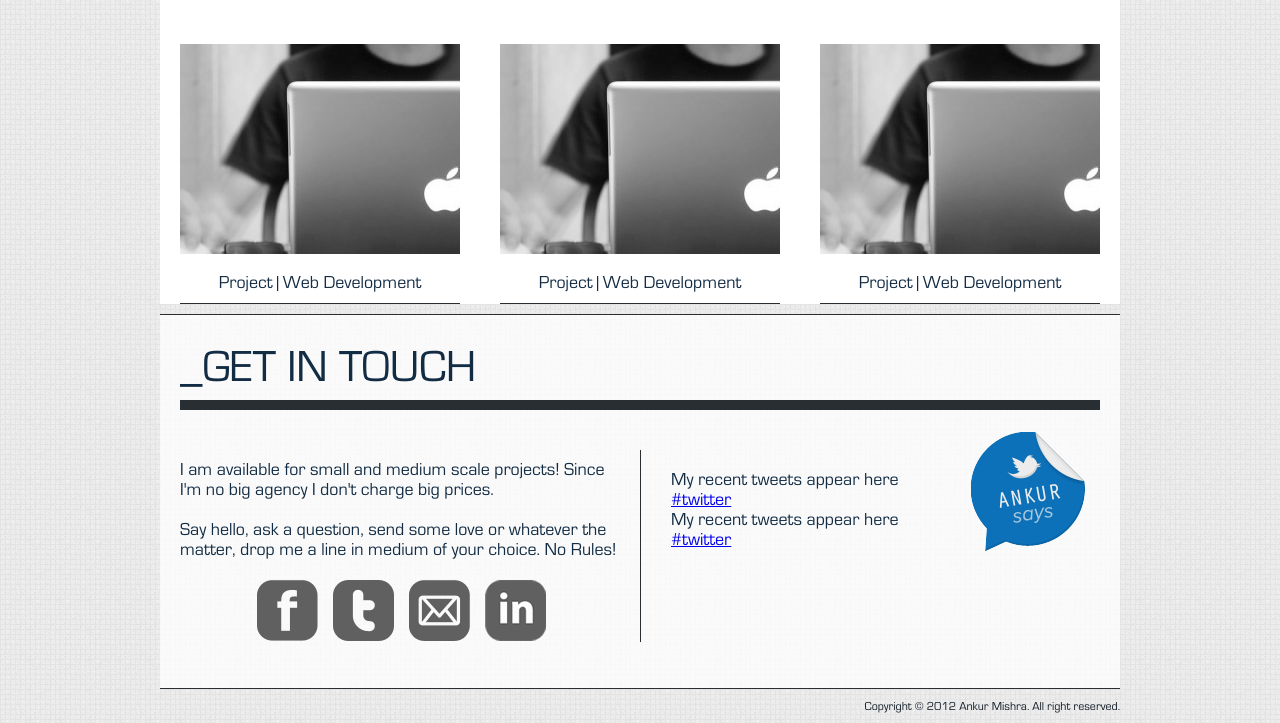
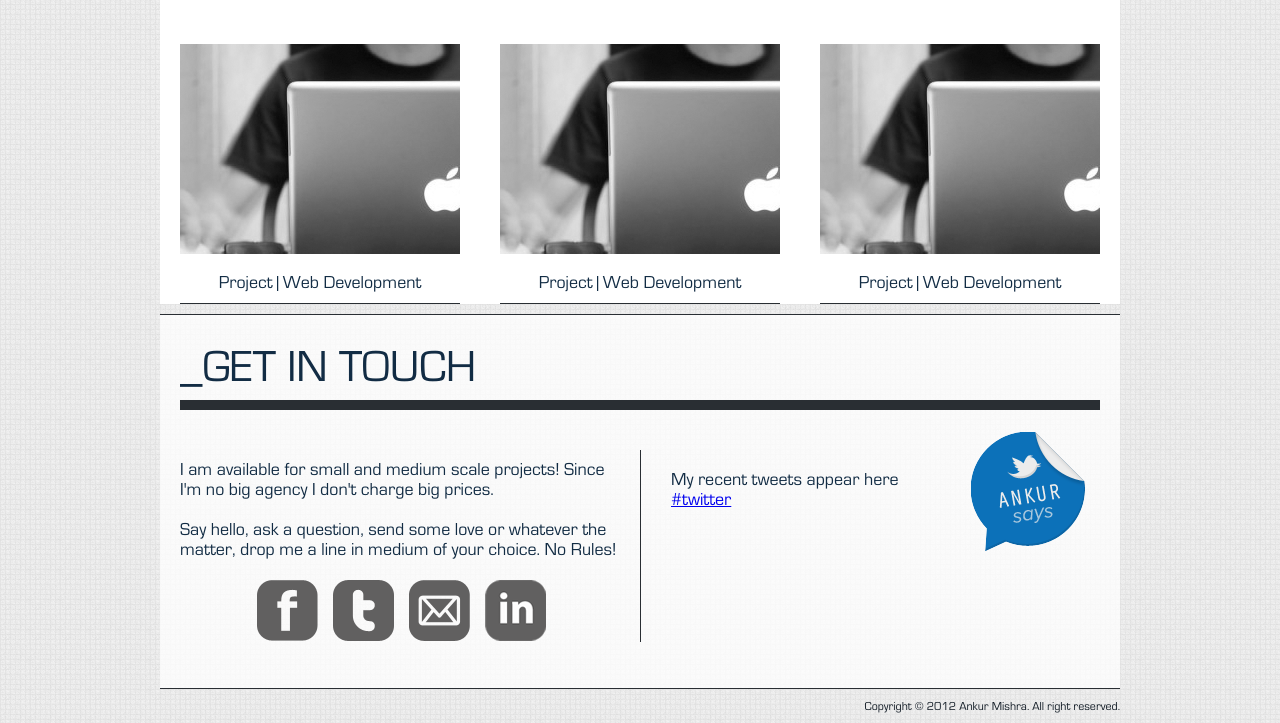
Before and after one commit to eramishra/portfolio-template, a plain HTML site: page index.html in a window 1280 px wide. Shown: the part 1136-1859 px from the top of the page. Drawn offline with Linux system fonts and the light colour scheme.

Commit message:
minor change

```diff
--- a/index.html
+++ b/index.html
@@ -177,7 +177,6 @@
 				</div>
 				<div class="line"></div>
                 <div id="jstwitter">My recent tweets appear here <a href='#mytwitter'>#twitter</a></div>
-                <div id="jstwitterTmp">My recent tweets appear here <a href='#mytwitter'>#twitter</a></div>
 			</div>
 			<div id="copyright">
 				<p>Copyright &copy; 2012 Ankur Mishra. All right reserved.</p>
```
